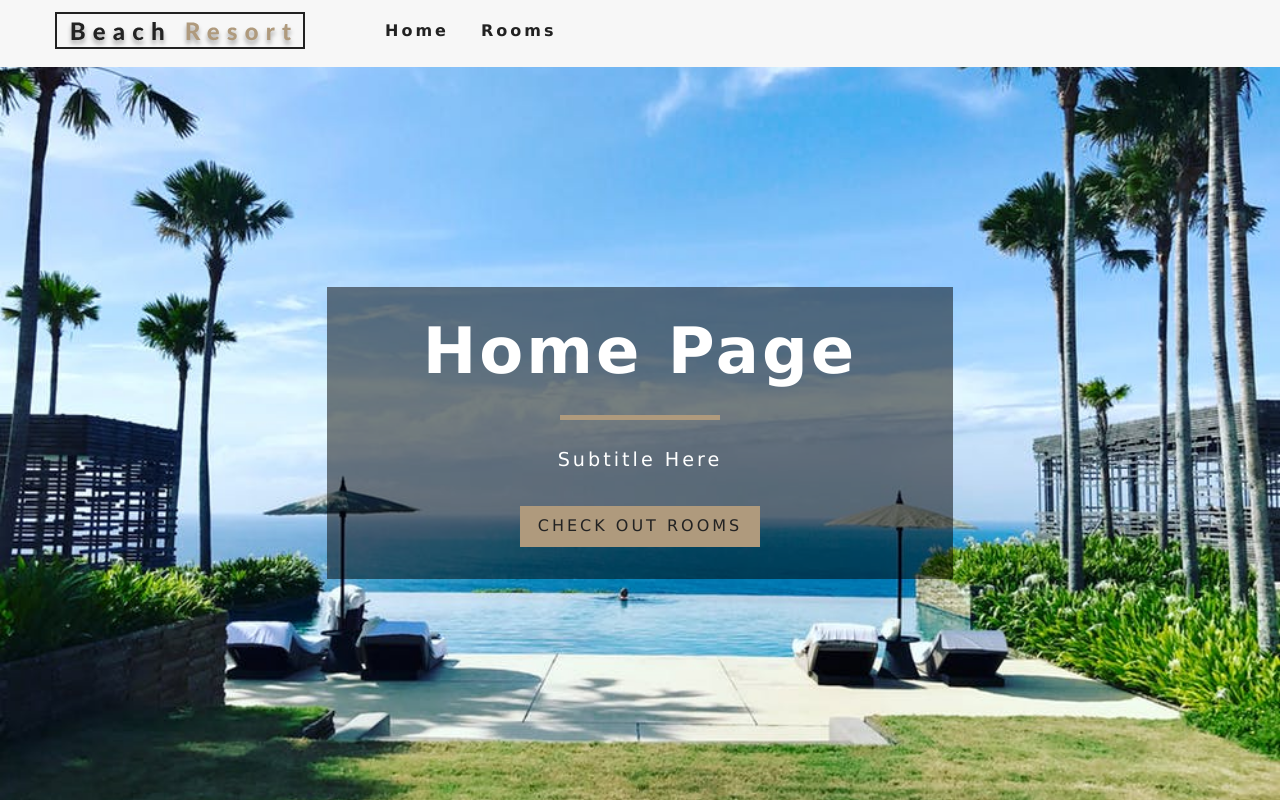
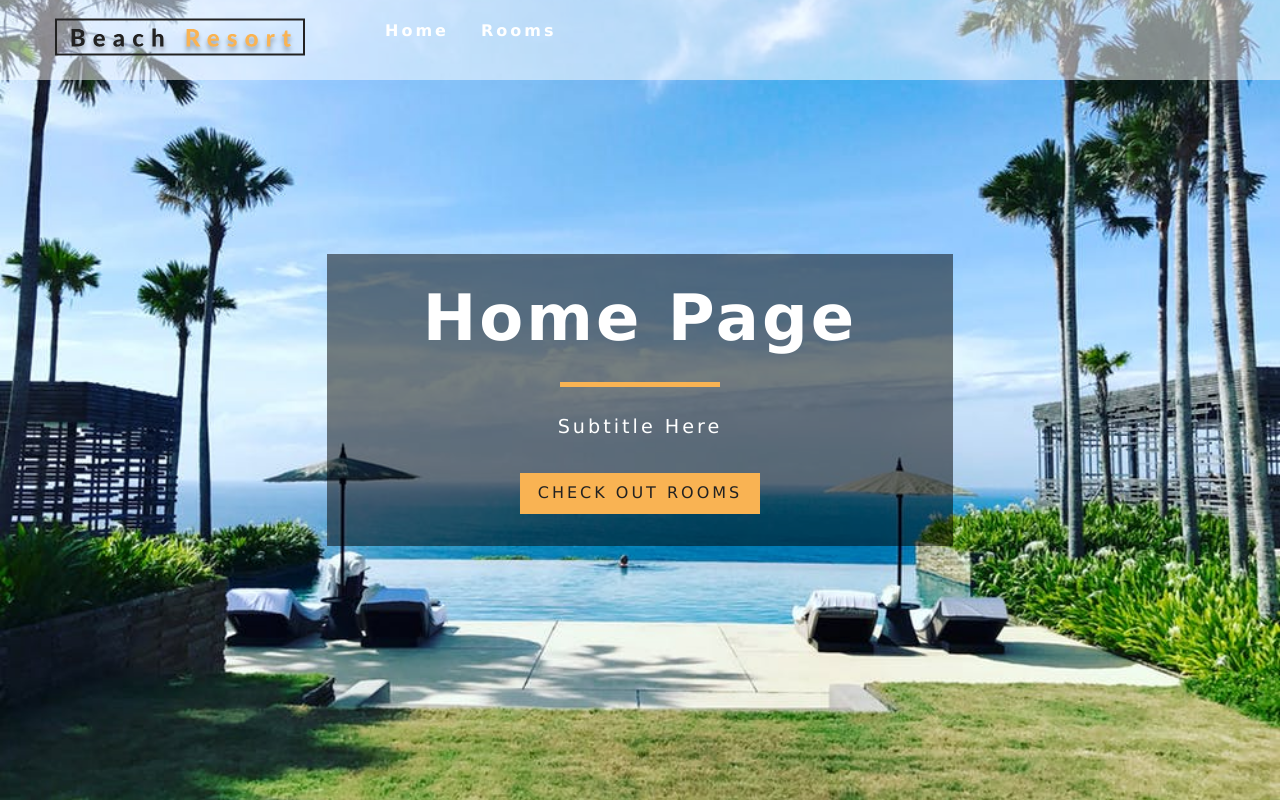
Before and after one commit to jffau/resort, a React (Create React App) app: page / in a window 1280 px wide. Built offline with nearby package versions, Linux system fonts and the light colour scheme.

Commit message:
modified provided navbar and styling

```diff
--- a/src/App.css
+++ b/src/App.css
@@ -4,7 +4,7 @@
   box-sizing: border-box;
 }
 :root {
-  --primaryColor: #af9a7d;
+  --primaryColor: #f9b353;
   --mainWhite: #fff;
   --offWhite: #f7f7f7;
   --mainBlack: #222;
@@ -17,7 +17,7 @@
 }
 /* globals */
 body {
-  padding-top: 66px;
+  /* padding-top: 66px; */
   color: var(--mainBlack);
   background: var(--mainWhite);
   font-family: Verdana, Geneva, Tahoma, sans-serif;
@@ -94,9 +94,11 @@ h6 {
   left: 0;
   width: 100%;
   padding: 0.75rem 2rem;
-  background: var(--offWhite);
+  /* background: var(--offWhite); */
+  background: rgba(255, 255, 255, 0.5);
   z-index: 1;
 }
+
 .nav-header {
   display: flex;
   justify-content: space-between;
@@ -121,9 +123,10 @@ h6 {
   display: block;
   text-decoration: none;
   padding: 1rem 0;
-  color: var(--mainBlack);
+  /* color: var(--mainBlack); */
+  color: white;
   transition: var(--mainTransition);
-  text-align: center;
+  text-align: right;
   font-size: 1rem;
   font-weight: 600;
   letter-spacing: var(--mainSpacing);
@@ -158,7 +161,8 @@ h6 {
 /* Hero */
 .defaultHero,
 .roomsHero {
-  min-height: calc(100vh - 66px);
+  /* min-height: calc(100vh - 66px); */
+  min-height: 100vh;
   background: url('./images/defaultBcg.jpeg') center/cover no-repeat;
   display: flex;
   align-items: center;
--- a/src/components/Navbar.js
+++ b/src/components/Navbar.js
@@ -1,6 +1,7 @@
 import React, { Component } from 'react';
 import { Link } from 'react-router-dom';
 import { FaAlignRight } from 'react-icons/fa';
+
 import logo from '../images/logo.svg';
 
 export default class Navbar extends Component {
```
Also changed, not shown: src/images/logo.svg.
